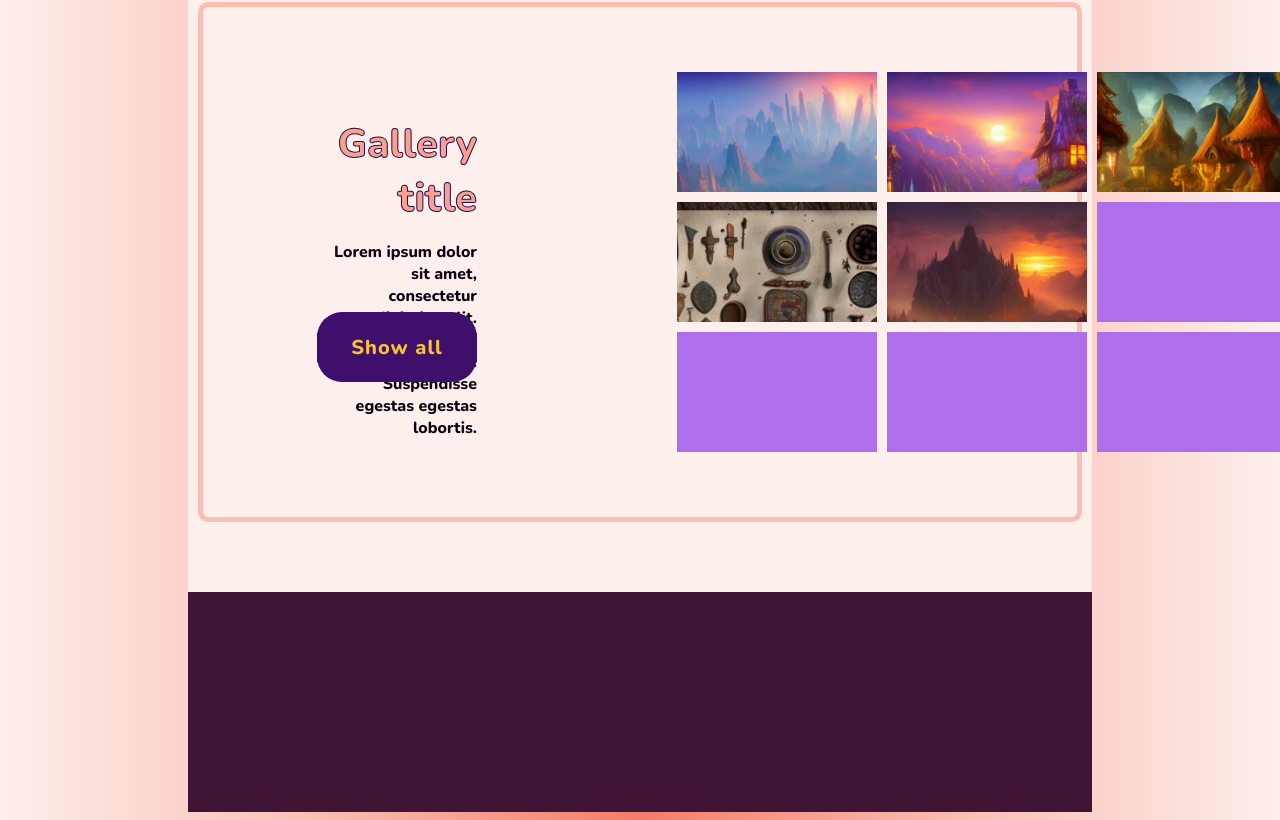
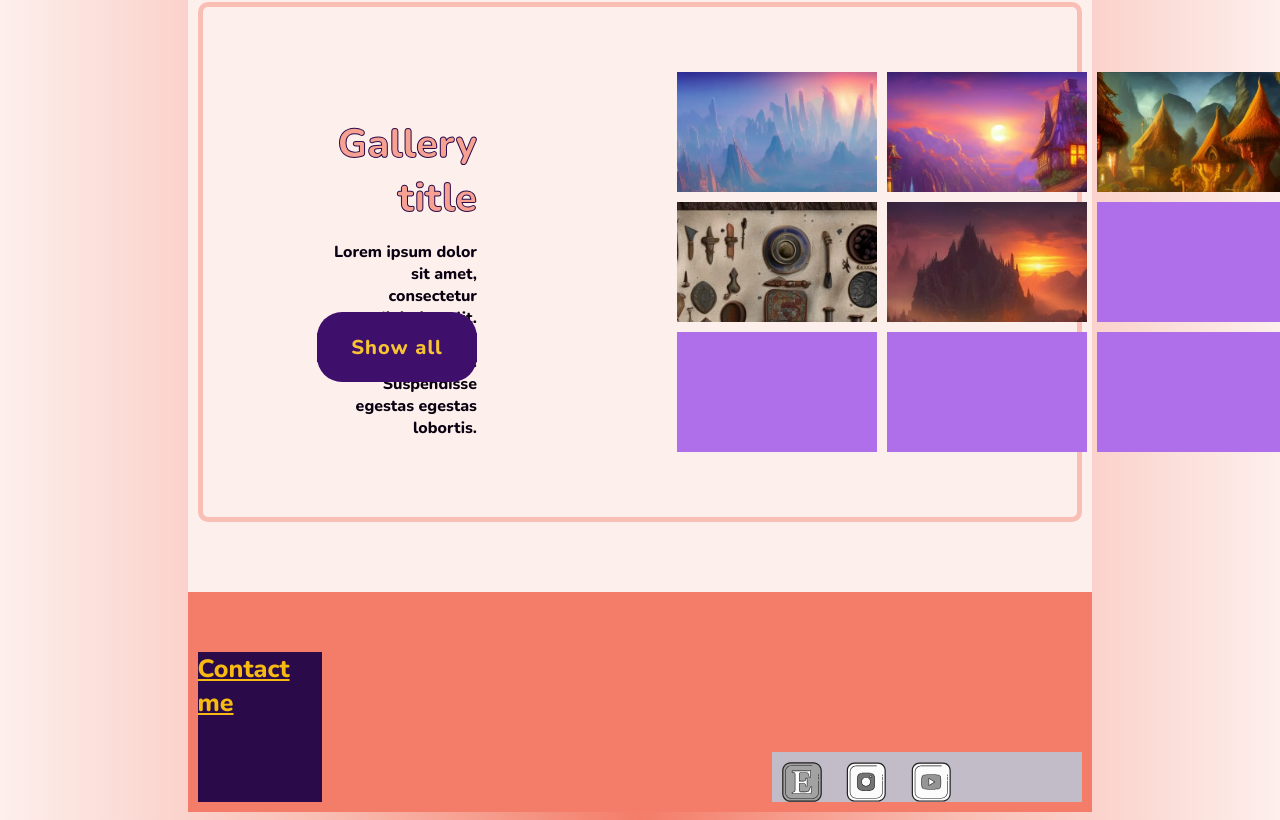
Before and after one commit to petramajsec/panama, a website: page src/index.html in a window 1280 px wide. Shown: the part 1556-2376 px from the top of the page. Drawn offline with nearby package versions, Linux system fonts and the light colour scheme; a web font is replaced by a local one.

Commit message:
footer added divs

```diff
--- a/src/index.html
+++ b/src/index.html
@@ -186,7 +186,16 @@
         </main>
 
 
-        <footer class="center"></footer>
+        <footer class="center">
+            <div id="contact-form">
+                <a href="">Contact me</a>
+            </div>
+            <div class="social-icons">
+                <object data="../public/svg-icons/icons8-etsy.svg" > </object>
+                <object data="../public/svg-icons/icons8-instagram.svg" > </object>
+                <object data="../public/svg-icons/icons8-youtube.svg" > </object>
+            </div>
+        </footer>
 
         <div id="overlay"></div>
     </body>
--- a/src/styles.css
+++ b/src/styles.css
@@ -536,6 +536,8 @@ tr:hover #sidebar-menu  a {
   padding: 20px;
 }
 
+
+
 /*this is the gallery div*/
 #container-5 {
     background-color: #FDEFEC;
@@ -565,9 +567,6 @@ tr:hover #sidebar-menu  a {
   position: absolute;
   right: 0;
 }
-
-
-
 
 /*3x3 grid was made for the gallery*/
 #grid-container{
@@ -646,8 +645,31 @@ tr:hover #sidebar-menu  a {
 
 
 footer {
-    background-color: #401435;
+    background-color: #F37D68;
     height: 200px;
+    display: flex;
+    flex-wrap: nowrap;
+    flex-direction: row;
+    justify-content: space-around;
+    gap: 450px;
+    align-items: flex-end; /*to be changed*/
+}
+
+.social-icons {
+  width: 500px;
+  height: 50px;
+  background-color:#C1BCC7 ;
+}
+
+#contact-form {
+  width:200px;
+  height: 150px;
+  background-color: #2A0A48;
+}
+
+#contact-form a {
+  color: #F6BA13;
+  font-size: 25px;
 }
 
 @font-face {
```
Also changed, not shown: public/svg-icons/icons8-etsy.svg (added), public/svg-icons/icons8-instagram.svg (added), public/svg-icons/icons8-youtube.svg (added), src/dot.js (added).
